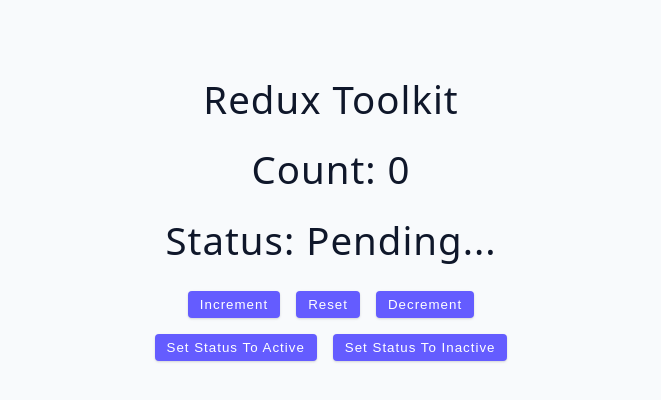
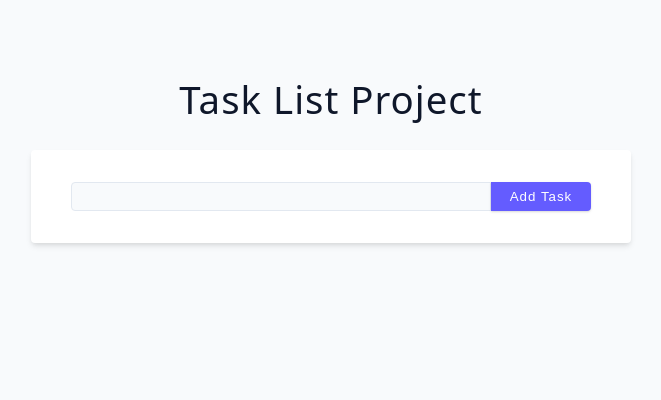
Before and after one commit to danielOuattara/Typescript_John_Smilga_Udemy, a React (Vite) app in the folder 04_Typescript_and_React/: page / in a window 1280 px wide. Shown: the top 400 px of the page, without its empty margins (309-970 px from the left). Built offline with nearby package versions, Linux system fonts and the light colour scheme.

Commit message:
04 Typescript+React: 10 tasks project

```diff
--- /dev/null
+++ b/04_Typescript_and_React/src/10-tasks-projects/Form.tsx
@@ -0,0 +1,39 @@
+import { useState } from "react";
+
+type TypeFormProps = {
+  addTask: (task: TypeTask) => void;
+};
+
+export default function Form({ addTask }: TypeFormProps) {
+  const [name, setName] = useState("");
+
+  const handleSubmit = (e: React.FormEvent<HTMLFormElement>) => {
+    e.preventDefault();
+    if (!name) {
+      return alert("Please enter a task description");
+    }
+    addTask({
+      id: new Date().getTime(),
+      description: name,
+      isCompleted: false,
+    });
+
+    setName("");
+  };
+
+  return (
+    <form onSubmit={handleSubmit} className="form task-form">
+      <input
+        type="text"
+        name="name"
+        id="name"
+        value={name}
+        onChange={(e) => setName(e.target.value)}
+        className="form-input"
+      />
+      <button type="submit" className="btn">
+        Add Task
+      </button>
+    </form>
+  );
+}
--- /dev/null
+++ b/04_Typescript_and_React/src/10-tasks-projects/List.tsx
@@ -0,0 +1,23 @@
+type TypeListProps = {
+  toggleTask: (id: number) => void;
+  tasks: TypeTask[];
+};
+
+export default function List({ toggleTask, tasks }: TypeListProps) {
+  return (
+    <ul className="list">
+      {tasks.map((task) => {
+        return (
+          <li key={task.id}>
+            <p className="task-text">{task.description}</p>
+            <input
+              type="checkbox"
+              checked={task.isCompleted}
+              onChange={() => toggleTask(task.id)}
+            />
+          </li>
+        );
+      })}
+    </ul>
+  );
+}
--- /dev/null
+++ b/04_Typescript_and_React/src/10-tasks-projects/index.tsx
@@ -0,0 +1,54 @@
+import { useEffect, useState } from "react";
+import Form from "./Form";
+import List from "./List";
+
+useState;
+
+function Component() {
+  //----- Load tasks from localStorage
+  function loadTasks(): TypeTask[] {
+    const storedTasks = localStorage.getItem("tasks");
+    return storedTasks ? JSON.parse(storedTasks) : [];
+  }
+
+  const [tasks, setTasks] = useState<TypeTask[]>(() => loadTasks());
+
+  function updateLocalStorage(): void {
+    localStorage.setItem("tasks", JSON.stringify(tasks));
+  }
+
+  const addTask = (task: TypeTask) => {
+    setTasks(() => [...tasks, task]);
+    updateLocalStorage();
+  };
+
+  const toggleTask = (id: number) => {
+    const updatedTasks = tasks.map((task) => {
+      if (task.id === id) {
+        task.isCompleted = !task.isCompleted;
+        return task;
+      }
+      return task;
+    });
+
+    setTasks(() => updatedTasks);
+    updateLocalStorage();
+  };
+
+  useEffect(() => {
+    loadTasks();
+  }, []);
+
+  useEffect(() => {
+    updateLocalStorage();
+  }, [tasks]);
+
+  return (
+    <section>
+      <h2>Task List Project</h2>
+      <Form addTask={addTask} />
+      <List toggleTask={toggleTask} tasks={tasks} />
+    </section>
+  );
+}
+export default Component;
--- /dev/null
+++ b/04_Typescript_and_React/src/10-tasks-projects/types.d.ts
@@ -0,0 +1,5 @@
+type TypeTask = {
+  id: number;
+  description: string;
+  isCompleted: boolean;
+};
--- a/04_Typescript_and_React/src/App.tsx
+++ b/04_Typescript_and_React/src/App.tsx
@@ -6,7 +6,8 @@
 // import Component from "./06-context";
 // import Component from "./07-reducers";
 // import Component from "./08-fetch-data";
-import Component from "./09-rtk";
+// import Component from "./09-rtk";
+import Component from "./10-tasks-projects";
 
 export default function App() {
   return (
```
Also changed, not shown: 04_Typescript_and_React/src/10-tasks/index.tsx (deleted, +0 -9 lines).
